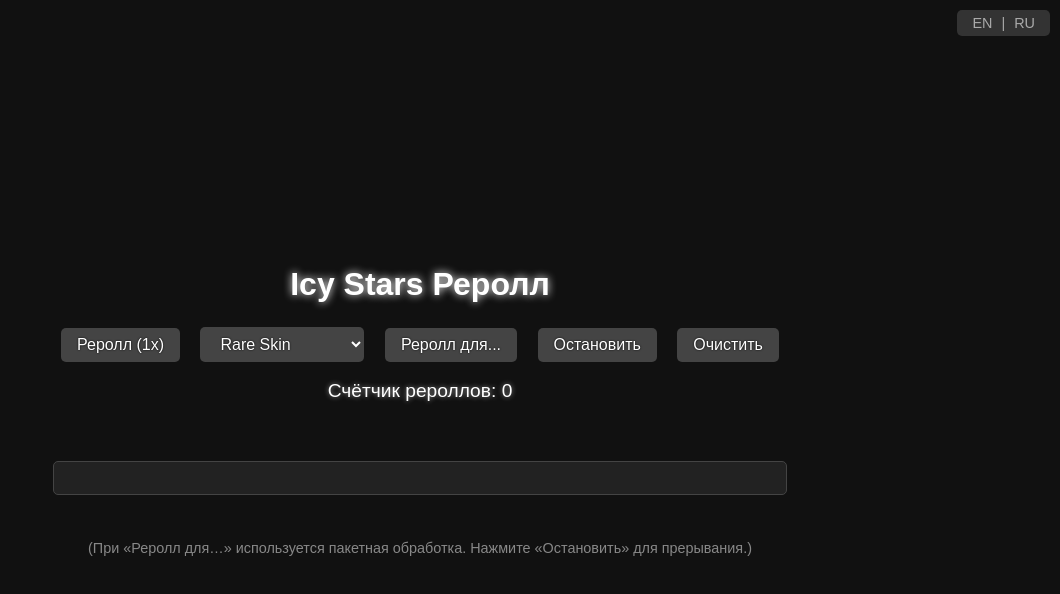
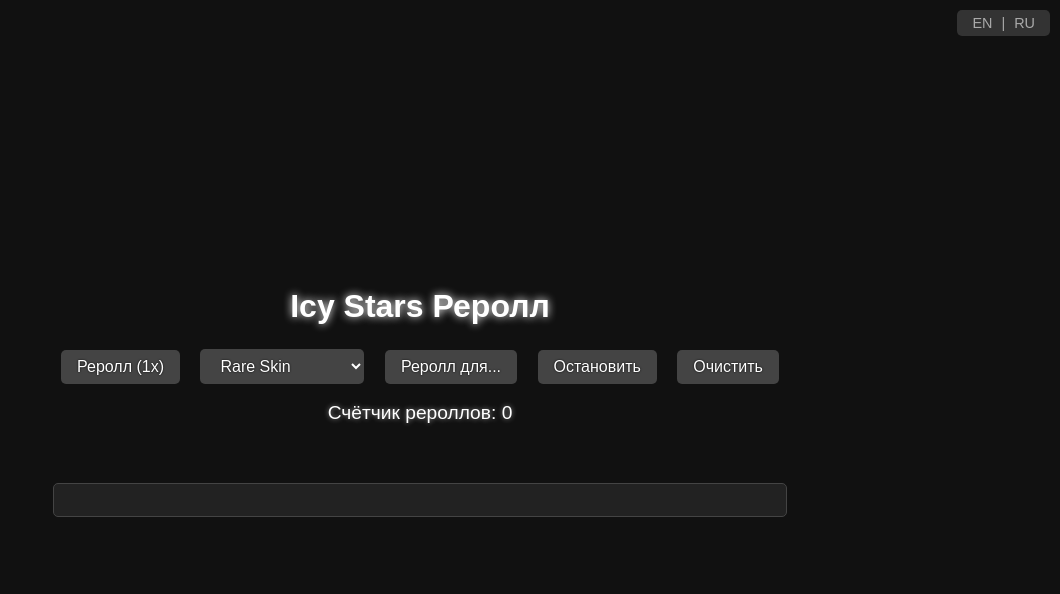
Before and after one commit to ArturKamnev/Anime-Adventures-aizo-reroller, a plain HTML site: page index.html in a window 1280 px wide. Shown: the whole page, without its empty margins (220-1280 px from the left). Drawn offline with Linux system fonts and the light colour scheme.

Commit message:
Update index.html

```diff
--- a/index.html
+++ b/index.html
@@ -218,9 +218,6 @@
 
   <div id="log"></div>
 
-  <div class="footer" id="footerNote">
-    (При «Reroll for…» используем пакетную обработку, можно нажать «Stop Rolling» для досрочного прекращения.)
-  </div>
 </div>
 
 <script>
```
